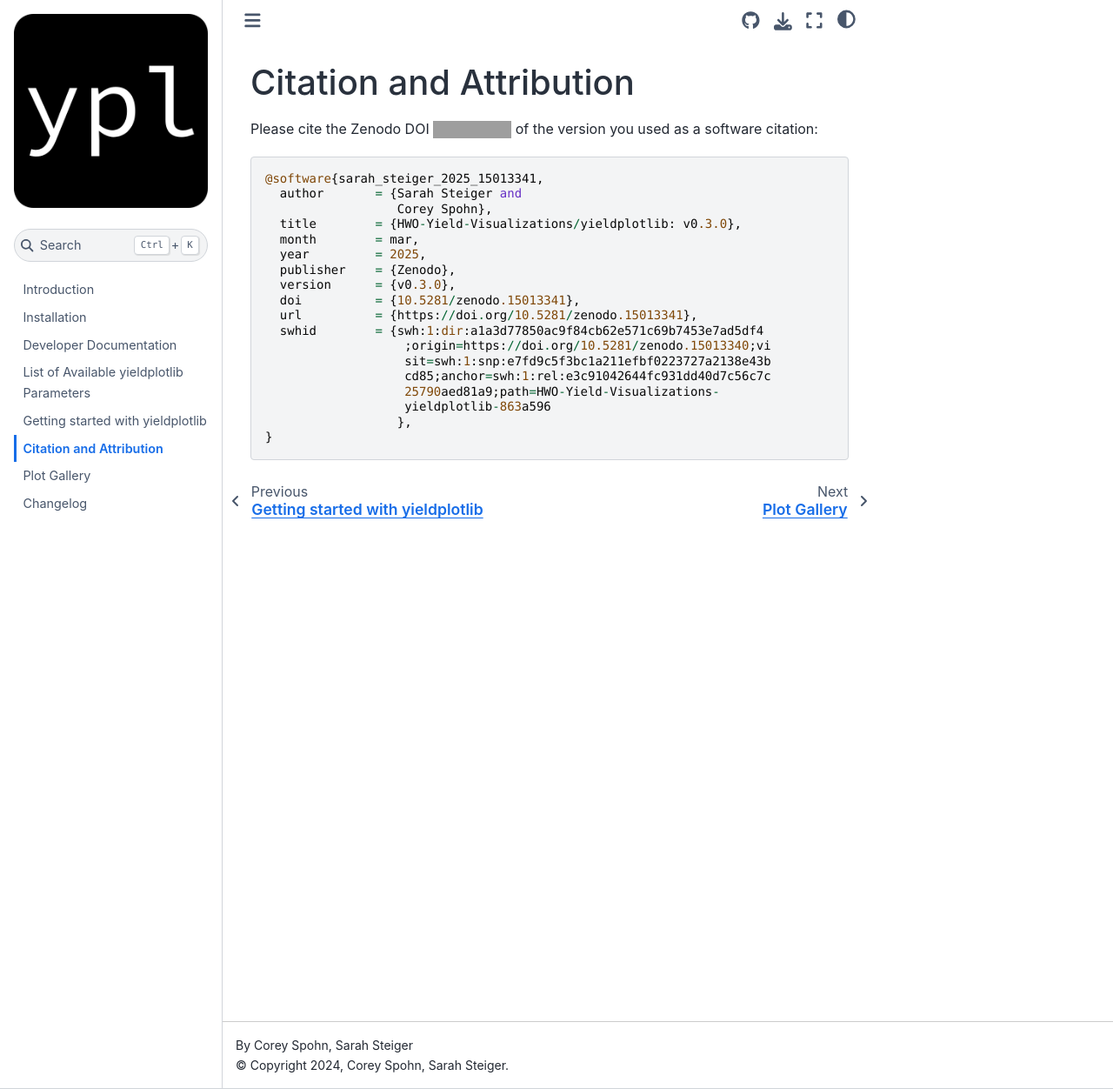
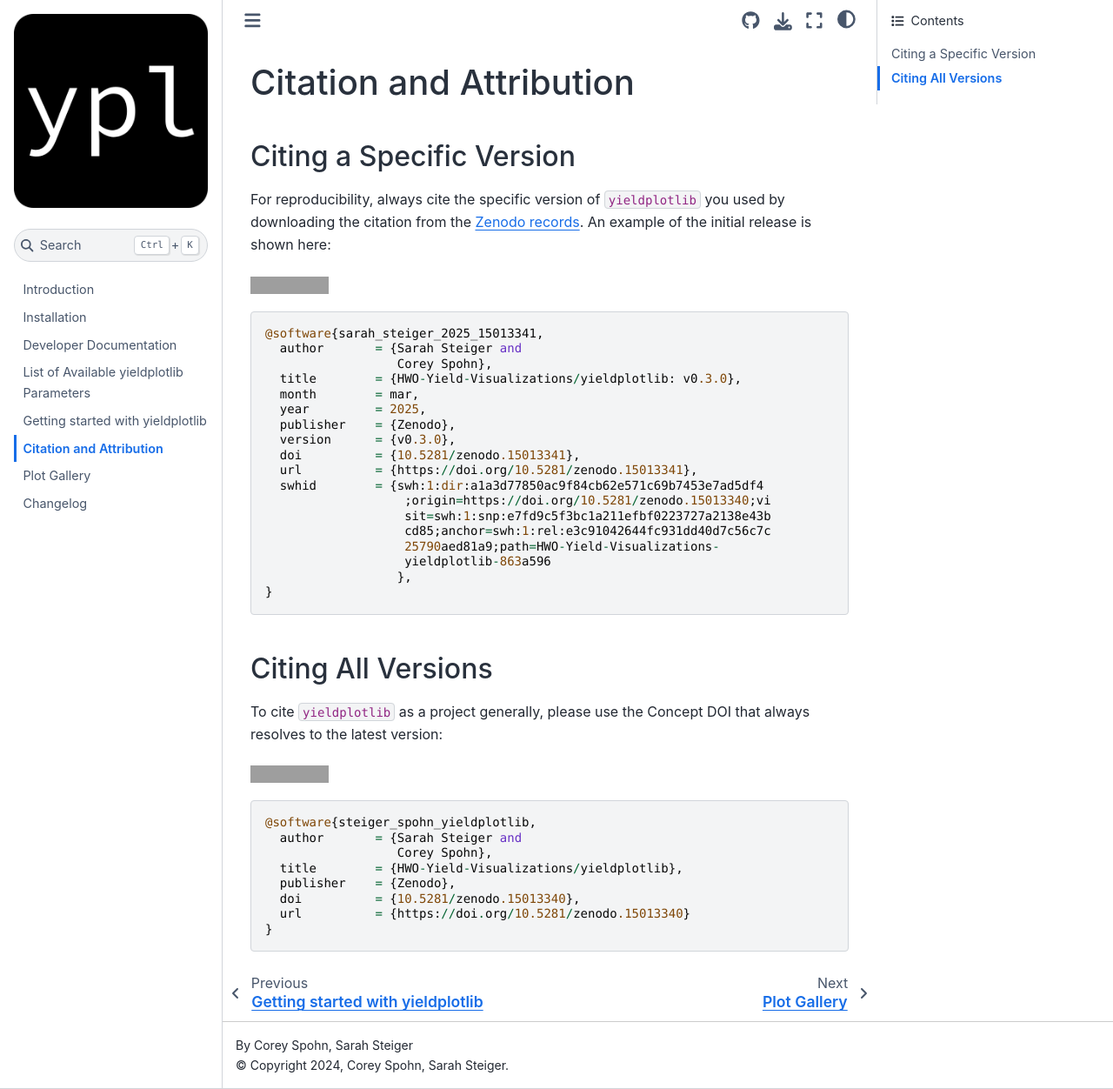
Before and after one commit to HWO-Yield-Visualizations/yieldplotlib, a Sphinx documentation site: the page built from docs/user/cite.md, in a window 1280 px wide and 1252 px high. Shown: the whole window at 87% size. Built offline with Sphinx 7.4.7 and the Sphinx Book theme 1.1.4, drawn with Linux system fonts in a browser that asks for light colours; the version number could not be read and is left out; grey boxes are pictures that could not be loaded.

Commit message:
chore: Adding more specific info on citations

````diff
--- a/docs/user/cite.md
+++ b/docs/user/cite.md
@@ -1,7 +1,14 @@
 # Citation and Attribution
 
-Please cite the Zenodo DOI <a href="https://doi.org/10.5281/zenodo.15013341"><img src="https://img.shields.io/badge/DOI-10.5281/zenodo.15013341-blue?style=flat-square" alt="DOI"></a>
-of the version you used as a software citation:
+
+## Citing a Specific Version
+
+For reproducibility, always cite the specific version of `yieldplotlib` you used
+by downloading the citation from the [Zenodo
+records](https://zenodo.org/records/15085430). An example of the initial
+release is shown here:
+
+<a href="https://doi.org/10.5281/zenodo.15013341"><img src="https://img.shields.io/badge/DOI-10.5281/zenodo.15013341-blue?style=flat-square" alt="DOI"></a>
 
 ```
 @software{sarah_steiger_2025_15013341,
@@ -23,3 +30,21 @@ of the version you used as a software citation:
                   },
 }
 ```
+
+## Citing All Versions
+
+To cite `yieldplotlib` as a project generally, please use the Concept DOI that always
+resolves to the latest version:
+
+<a href="https://doi.org/10.5281/zenodo.15013340"><img src="https://zenodo.org/badge/DOI/10.5281/zenodo.15013340.svg" alt="DOI"></a>
+
+```
+@software{steiger_spohn_yieldplotlib,
+  author       = {Sarah Steiger and
+                  Corey Spohn},
+  title        = {HWO-Yield-Visualizations/yieldplotlib},
+  publisher    = {Zenodo},
+  doi          = {10.5281/zenodo.15013340},
+  url          = {https://doi.org/10.5281/zenodo.15013340}
+}
+```
````
